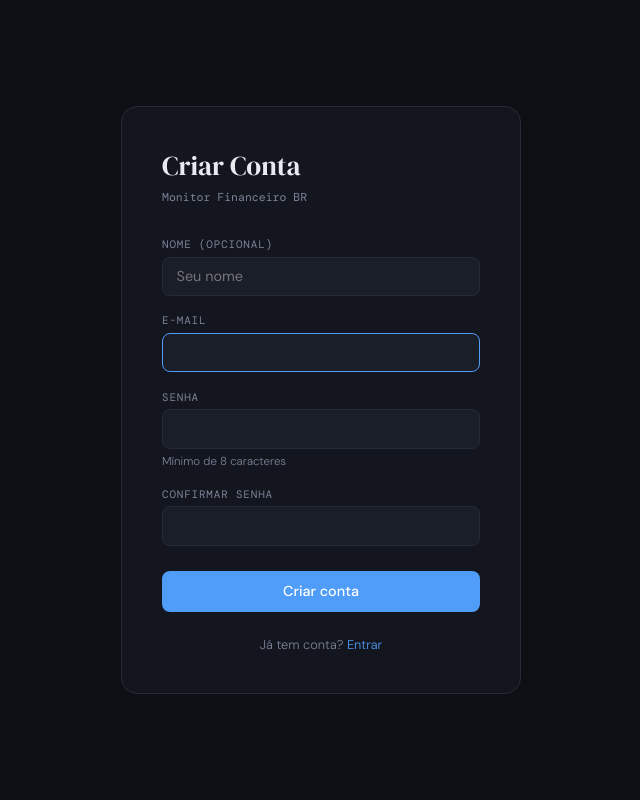
After one commit to ronaldandrade/noticias, a Flask app: page /auth/registro in a window 1280 px wide. The commit adds this page. Shown: the whole page, without its empty margins (319-959 px from the left). Run offline with Flask 3, Linux system fonts and the light colour scheme.

Commit message:
implentação de autenticação de usuários.

```diff
--- /dev/null
+++ b/app/auth.py
@@ -0,0 +1,76 @@
+from flask import Blueprint, render_template, redirect, url_for, request, flash
+from flask_login import login_user, logout_user, login_required, current_user
+from . import db, bcrypt
+from .models import User
+
+auth_bp = Blueprint("auth", __name__, url_prefix="/auth")
+
+
+@auth_bp.get("/login")
+def login():
+    if current_user.is_authenticated:
+        return redirect(url_for("main.index"))
+    return render_template("auth/login.html")
+
+
+@auth_bp.post("/login")
+def login_post():
+    email = request.form.get("email", "").strip().lower()
+    senha = request.form.get("senha", "")
+    lembrar = bool(request.form.get("lembrar"))
+
+    user = User.query.filter_by(email=email).first()
+
+    if not user or not bcrypt.check_password_hash(user.password_hash, senha):
+        flash("E-mail ou senha incorretos.", "error")
+        return render_template("auth/login.html", email=email)
+
+    login_user(user, remember=lembrar)
+    next_page = request.args.get("next")
+    return redirect(next_page or url_for("main.index"))
+
+
+@auth_bp.get("/registro")
+def registro():
+    if current_user.is_authenticated:
+        return redirect(url_for("main.index"))
+    return render_template("auth/registro.html")
+
+
+@auth_bp.post("/registro")
+def registro_post():
+    nome  = request.form.get("nome",  "").strip()
+    email = request.form.get("email", "").strip().lower()
+    senha = request.form.get("senha", "")
+    confirmacao = request.form.get("confirmacao", "")
+
+    if not email or not senha:
+        flash("E-mail e senha são obrigatórios.", "error")
+        return render_template("auth/registro.html", nome=nome, email=email)
+
+    if senha != confirmacao:
+        flash("As senhas não coincidem.", "error")
+        return render_template("auth/registro.html", nome=nome, email=email)
+
+    if len(senha) < 8:
+        flash("A senha deve ter pelo menos 8 caracteres.", "error")
+        return render_template("auth/registro.html", nome=nome, email=email)
+
+    if User.query.filter_by(email=email).first():
+        flash("Este e-mail já está cadastrado.", "error")
+        return render_template("auth/registro.html", nome=nome, email=email)
+
+    hash_senha = bcrypt.generate_password_hash(senha).decode("utf-8")
+    user = User(email=email, password_hash=hash_senha, nome=nome or None)
+    db.session.add(user)
+    db.session.commit()
+
+    login_user(user)
+    return redirect(url_for("main.index"))
+
+
+@auth_bp.get("/logout")
+@login_required
+def logout():
+    logout_user()
+    return redirect(url_for("auth.login"))
--- /dev/null
+++ b/app/templates/auth/registro.html
@@ -0,0 +1,108 @@
+<!DOCTYPE html>
+<html lang="pt-BR">
+<head>
+<meta charset="UTF-8">
+<meta name="viewport" content="width=device-width, initial-scale=1.0">
+<title>Criar Conta — Monitor Financeiro</title>
+<link rel="preconnect" href="https://fonts.googleapis.com">
+<link href="https://fonts.googleapis.com/css2?family=DM+Serif+Display:ital@0;1&family=DM+Mono:wght@400;500&family=DM+Sans:wght@300;400;500&display=swap" rel="stylesheet">
+<style>
+  :root {
+    --bg: #0d0f14; --surface: #13161e; --surface2: #1a1e29;
+    --border: #252a38; --text: #e8eaf0; --muted: #7c8499;
+    --accent: #4f9cf9; --neg: #f87171;
+  }
+  * { box-sizing: border-box; margin: 0; padding: 0; }
+  body {
+    background: var(--bg); color: var(--text);
+    font-family: 'DM Sans', sans-serif; font-weight: 300;
+    min-height: 100vh; display: flex; flex-direction: column;
+    align-items: center; justify-content: center; padding: 1.5rem;
+  }
+  .card {
+    background: var(--surface); border: 1px solid var(--border);
+    border-radius: 16px; padding: 2.5rem; width: 100%; max-width: 400px;
+  }
+  h1 {
+    font-family: 'DM Serif Display', serif; font-size: 1.7rem;
+    font-weight: 400; margin-bottom: 0.35rem;
+  }
+  .subtitle {
+    font-family: 'DM Mono', monospace; font-size: 0.72rem;
+    color: var(--muted); margin-bottom: 2rem;
+  }
+  .campo { display: flex; flex-direction: column; gap: 0.35rem; margin-bottom: 1.1rem; }
+  label {
+    font-family: 'DM Mono', monospace; font-size: 0.68rem;
+    text-transform: uppercase; letter-spacing: 0.08em; color: var(--muted);
+  }
+  input[type="email"], input[type="password"], input[type="text"] {
+    background: var(--surface2); border: 1px solid var(--border);
+    color: var(--text); padding: 0.6rem 0.85rem; border-radius: 8px;
+    font-size: 0.9rem; font-family: 'DM Sans', sans-serif; outline: none;
+    transition: border-color 0.15s;
+  }
+  input:focus { border-color: var(--accent); }
+  .hint { font-size: 0.72rem; color: var(--muted); }
+  .btn-submit {
+    width: 100%; padding: 0.7rem; background: var(--accent); color: #fff;
+    border: none; border-radius: 8px; font-size: 0.9rem; font-family: 'DM Sans', sans-serif;
+    font-weight: 500; cursor: pointer; transition: background 0.15s; margin-top: 0.5rem;
+  }
+  .btn-submit:hover { background: #3a87e8; }
+  .link-secundario {
+    text-align: center; margin-top: 1.5rem; font-size: 0.8rem; color: var(--muted);
+  }
+  .link-secundario a { color: var(--accent); text-decoration: none; }
+  .link-secundario a:hover { text-decoration: underline; }
+  .flash { border-radius: 8px; padding: 0.65rem 0.9rem; margin-bottom: 1.25rem; font-size: 0.82rem; }
+  .flash.error { background: rgba(248,113,113,0.1); border: 1px solid rgba(248,113,113,0.3); color: var(--neg); }
+  .flash.info  { background: rgba(79,156,249,0.1);  border: 1px solid rgba(79,156,249,0.3);  color: var(--accent); }
+</style>
+</head>
+<body>
+
+<div class="card">
+  <h1>Criar Conta</h1>
+  <p class="subtitle">Monitor Financeiro BR</p>
+
+  {% with messages = get_flashed_messages(with_categories=true) %}
+    {% for category, message in messages %}
+      <div class="flash {{ category }}">{{ message }}</div>
+    {% endfor %}
+  {% endwith %}
+
+  <form method="POST" action="{{ url_for('auth.registro_post') }}">
+    <div class="campo">
+      <label for="nome">Nome (opcional)</label>
+      <input type="text" id="nome" name="nome"
+             value="{{ nome or '' }}" placeholder="Seu nome">
+    </div>
+
+    <div class="campo">
+      <label for="email">E-mail</label>
+      <input type="email" id="email" name="email"
+             value="{{ email or '' }}" required autofocus>
+    </div>
+
+    <div class="campo">
+      <label for="senha">Senha</label>
+      <input type="password" id="senha" name="senha" required>
+      <span class="hint">Mínimo de 8 caracteres</span>
+    </div>
+
+    <div class="campo">
+      <label for="confirmacao">Confirmar senha</label>
+      <input type="password" id="confirmacao" name="confirmacao" required>
+    </div>
+
+    <button type="submit" class="btn-submit">Criar conta</button>
+  </form>
+
+  <div class="link-secundario">
+    Já tem conta? <a href="{{ url_for('auth.login') }}">Entrar</a>
+  </div>
+</div>
+
+</body>
+</html>
--- a/app/templates/index.html
+++ b/app/templates/index.html
@@ -360,6 +360,12 @@
     <!-- <a href="/atualizar" class="btn">↻ Atualizar</a> -->
     <a href="/termometro" class="btn">Termômetro</a>
     <a href="/relatorio" class="btn primary">Relatório</a>
+    {% if current_user.is_authenticated %}
+      <span style="font-family:'DM Mono',monospace;font-size:0.72rem;color:var(--muted);padding:0 0.5rem">
+        {{ current_user.nome or current_user.email }}
+      </span>
+      <a href="{{ url_for('auth.logout') }}" class="btn">Sair</a>
+    {% endif %}
   </nav>
 </header>
 
--- a/config.py
+++ b/config.py
@@ -17,3 +17,4 @@ class Config:
 
     SQLALCHEMY_TRACK_MODIFICATIONS = False
     DEBUG = os.environ.get("FLASK_DEBUG", "false").lower() == "true"
+    SECRET_KEY = os.environ.get("SECRET_KEY", "dev-secret-change-in-production")
--- a/requirements.txt
+++ b/requirements.txt
@@ -1,4 +1,6 @@
 alembic==1.18.4
+flask-login==0.6.3
+flask-bcrypt==1.0.1
 beautifulsoup4==4.14.3
 Flask==3.1.3
 Flask_Migrate==4.1.0
```
Also changed, not shown: app/__init__.py (+18 -0 lines), app/models.py (+14 -0 lines), app/routes.py (+7 -0 lines), app/templates/auth/login.html (added, +103 -0 lines), migrations/versions/75bcf255842d_add_user_table.py (added, +32 -0 lines).
